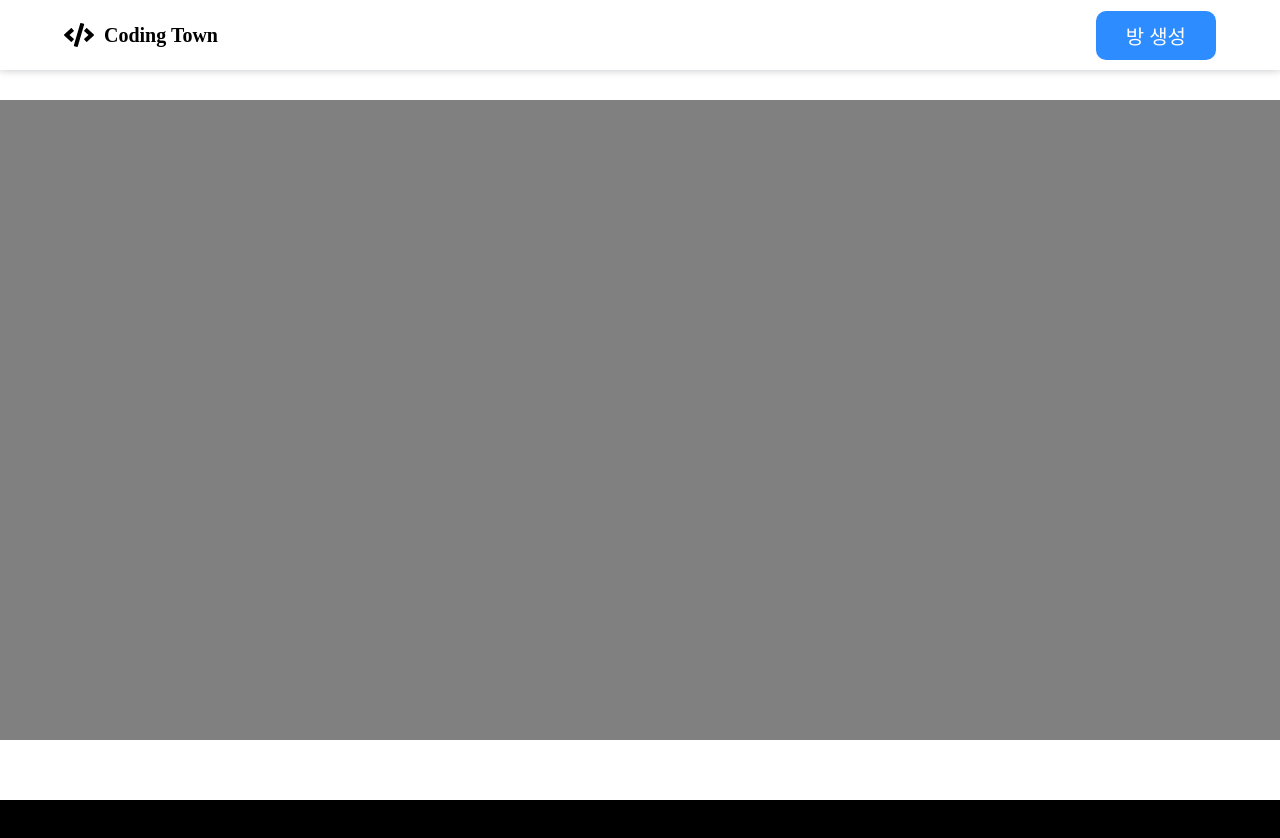
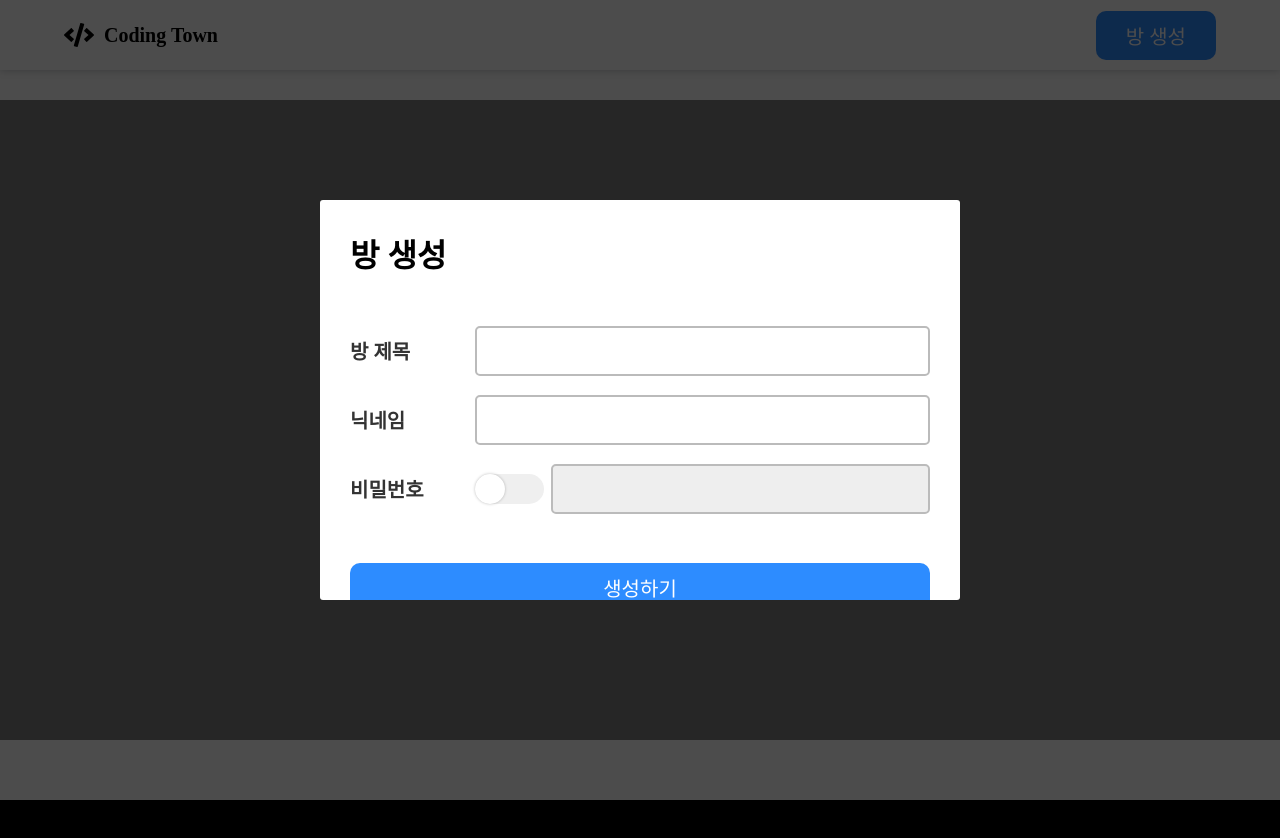
Before and after one commit to Moomi98/codingTown, a Next.js app: page /channel in a window 1280 px wide. Both pictures are taken after a click on the button "방 생성". Shown: the top 838 px of the page. Built offline with nearby package versions, Linux system fonts and the light colour scheme.

Commit message:
feat : 방 생성 모달 구현

```diff
--- a/components/common/TextField.tsx
+++ b/components/common/TextField.tsx
@@ -1,5 +1,12 @@
+import { forwardRef } from "react";
 import styled from "styled-components";
 import { mainColor, disabledColor } from "../../styles/variables";
+
+interface textFieldProps {
+  disabled?: boolean;
+  ref?: React.RefObject<HTMLInputElement>;
+}
+
 const Container = styled.input`
   width: 100%;
   height: 50px;
@@ -12,10 +19,13 @@ const Container = styled.input`
   &:focus {
     border: 2px solid ${mainColor};
   }
+  &:disabled {
+    background-color: #eee;
+  }
 `;
 
-const TextField = () => {
-  return <Container />;
-};
+const TextField = forwardRef<HTMLInputElement, textFieldProps>((props, ref) => {
+  return <Container ref={ref} disabled={props.disabled} />;
+});
 
 export default TextField;
--- /dev/null
+++ b/components/common/Toggle.tsx
@@ -0,0 +1,58 @@
+import styled, { css } from "styled-components";
+import { useState } from "react";
+import { mainColor } from "../../styles/variables";
+
+interface toggleStyledProps {
+  toggle: boolean;
+}
+
+interface toggleProps {
+  click?: Function;
+}
+const ToggleBtn = styled.button<toggleStyledProps>`
+  width: 80px;
+  height: 30px;
+  border-radius: 30px;
+  border: none;
+  cursor: pointer;
+  background-color: ${(props) => (!props.toggle ? "none" : mainColor)};
+  position: relative;
+  display: flex;
+  justify-content: center;
+  align-items: center;
+  transition: all 0.5s ease-in-out;
+`;
+const Circle = styled.div<toggleStyledProps>`
+  background-color: white;
+  width: 30px;
+  height: 30px;
+  border-radius: 50px;
+  position: absolute;
+  box-shadow: rgba(0, 0, 0, 0.25) 0px 0px 3px 0px;
+  left: 0%;
+  transition: all 0.2s ease-in-out;
+  ${(props) =>
+    props.toggle &&
+    css`
+      transform: translate(43px, 0);
+      transition: all 0.2s ease-in-out;
+    `}
+`;
+
+const Toggle = (props: toggleProps) => {
+  const [toggle, setToggle] = useState(false);
+  const clickedToggle = (event: React.MouseEvent) => {
+    event.preventDefault();
+    setToggle((prev) => !prev);
+    if (props.click) {
+      props.click();
+    }
+  };
+  return (
+    <ToggleBtn onClick={clickedToggle} toggle={toggle}>
+      <Circle toggle={toggle} />
+    </ToggleBtn>
+  );
+};
+
+export default Toggle;
--- a/components/header/Header.tsx
+++ b/components/header/Header.tsx
@@ -1,6 +1,8 @@
 import styled from "styled-components";
 import { FaCode } from "react-icons/fa";
 import { mainColor, mainColorHover } from "../../styles/variables";
+import { useState } from "react";
+import Modal from "../modal/CreateRoomModal";
 
 const Container = styled.header`
   position: fixed;
@@ -54,6 +56,8 @@ const CreateRoomButton = styled.button`
 `;
 
 const Header = (): JSX.Element => {
+  const [createRoomModal, setCreateRoomModal] = useState(false);
+
   return (
     <Container>
       <HeaderLayout>
@@ -61,8 +65,11 @@ const Header = (): JSX.Element => {
           <FaCode size={30} />
           <LogoName>Coding Town</LogoName>
         </LogoLayout>
-        <CreateRoomButton>방 생성</CreateRoomButton>
+        <CreateRoomButton onClick={() => setCreateRoomModal(true)}>
+          방 생성
+        </CreateRoomButton>
       </HeaderLayout>
+      {createRoomModal && <Modal close={() => setCreateRoomModal(false)} />}
     </Container>
   );
 };
--- /dev/null
+++ b/components/modal/CreateRoomModal.tsx
@@ -0,0 +1,239 @@
+import styled, { css, keyframes } from "styled-components";
+import React, { useRef, useState } from "react";
+import { useEffect } from "react";
+import TextField from "../common/TextField";
+import Toggle from "../common/Toggle";
+import { mainColor, mainColorHover } from "../../styles/variables";
+interface animationProps {
+  animation: boolean;
+}
+
+interface ModalProps {
+  close: Function;
+}
+
+const fadeIn = keyframes`
+	0% {
+		background: transparent;
+	}
+	100% {
+		background: rgba(0, 0, 0, .7);
+	}
+`;
+const fadeOut = keyframes`
+	0% {
+		background: rgba(0, 0, 0, .7);
+	}
+	100% {
+		background: transparent;
+	}
+`;
+
+const scaleUp = keyframes`
+	0% {
+		transform: scale(.8) translateY(1000px);
+		opacity: 0;
+	}
+	100% {
+		transform: scale(1) translateY(0);
+		opacity: 1;
+	}
+`;
+
+const scaleBack = keyframes`
+	0% {
+		transform: scale(1) translateY(0);
+		opacity: 1;
+	}
+	100% {
+		transform: scale(.8) translateY(1000px);
+		opacity: 0;
+	}
+`;
+
+const openSlideRightToLeft = keyframes`
+  0%{
+    width: 0;
+  }
+  100%{
+    width: 100%;
+  }
+`;
+
+const closeSlideRightToLeft = keyframes`
+  0%{
+    width: 100%;
+  }
+  100%{
+    width: 0;
+  }
+`;
+
+const Container = styled.div<animationProps>`
+  position: fixed;
+  display: flex;
+  flex-direction: column;
+  width: 100%;
+  height: 100%;
+  align-items: center;
+  justify-content: center;
+  top: 0;
+  right: 0;
+  bottom: 0;
+  left: 0;
+  z-index: 100;
+  animation: ${(props) =>
+    css`
+      ${props.animation ? fadeOut : fadeIn} 0.5s
+        cubic-bezier(0.165, 0.84, 0.44, 1) forwards;
+    `};
+`;
+
+const ProjectDetailLayout = styled.div<animationProps>`
+  width: 50%;
+  height: 50%;
+  padding: 30px;
+  display: flex;
+  flex-direction: column;
+  align-items: left;
+  border: none;
+  gap: 40px;
+  border-radius: 3px;
+  box-sizing: border-box;
+  background-color: white;
+  z-index: 100;
+  text-align: left;
+  overflow-y: scroll;
+  animation: ${(props) =>
+    css`
+      ${props.animation
+        ? scaleBack
+        : scaleUp} 0.5s cubic-bezier(0.165, 0.84, 0.44, 1) forwards
+    `};
+`;
+
+const FormLayout = styled.form`
+  width: 100%;
+  height: 100%;
+  display: "flex";
+  flex-direction: column;
+  gap: 10px;
+`;
+
+const Title = styled.h2`
+  font-weight: bold;
+  margin: 0;
+  font-size: 32px;
+`;
+
+const Subtitle = styled.h4`
+  font-weight: 600;
+  color: #888;
+`;
+
+const InputTypeLayout = styled.div`
+  width: 100%;
+  display: flex;
+  justify-content: space-between;
+  align-items: center;
+  @media screen and (max-width: 960px) {
+    align-items: flex-start;
+    flex-direction: column;
+    gap: 10px;
+  }
+`;
+
+const InputType = styled.p`
+  width: 160px;
+  font-size: 20px;
+  font-weight: 600;
+  color: #333;
+`;
+
+const FlexLayout = styled.div`
+  width: 100%;
+  display: flex;
+  align-items: center;
+  gap: 7px;
+`;
+
+const CreateRoomButton = styled.button`
+  border: none;
+  background-color: ${mainColor};
+  color: white;
+  font-size: 20px;
+  font-weight: 500;
+  padding: 10px 30px;
+  border-radius: 10px;
+  text-align: center;
+  cursor: pointer;
+  transition: all 0.2s;
+
+  &:hover {
+    background-color: ${mainColorHover};
+  }
+`;
+
+const Modal = (props: ModalProps) => {
+  const [closeAnimation, setCloseAnimation] = useState(false);
+  const [privateRoom, setPrivateRoom] = useState(false);
+  const passwordRef = useRef<HTMLInputElement>(null);
+
+  const setPassword = () => {
+    if (privateRoom) {
+      setPrivateRoom(false);
+      console.log(passwordRef);
+      if (passwordRef.current) {
+        passwordRef.current.value = "";
+        console.log(passwordRef.current.value);
+      }
+    } else {
+      setPrivateRoom(true);
+    }
+  };
+
+  useEffect(() => {
+    if (closeAnimation) {
+      setTimeout(() => props.close(), 500);
+    }
+  }, [closeAnimation]);
+
+  useEffect(() => {
+    const closeModal = (event: KeyboardEvent) => {
+      if (event.keyCode === 27) {
+        setCloseAnimation(true);
+      }
+    };
+    window.addEventListener("keydown", closeModal);
+
+    return () => window.removeEventListener("keydown", closeModal);
+  }, []);
+
+  return (
+    <Container animation={closeAnimation}>
+      <ProjectDetailLayout animation={closeAnimation}>
+        <Title>방 생성</Title>
+        <FormLayout>
+          <InputTypeLayout>
+            <InputType>방 제목</InputType>
+            <TextField />
+          </InputTypeLayout>
+          <InputTypeLayout>
+            <InputType>닉네임</InputType>
+            <TextField />
+          </InputTypeLayout>
+          <InputTypeLayout>
+            <InputType>비밀번호</InputType>
+            <FlexLayout>
+              <Toggle click={setPassword} />
+              <TextField ref={passwordRef} disabled={!privateRoom} />
+            </FlexLayout>
+          </InputTypeLayout>
+        </FormLayout>
+        <CreateRoomButton>생성하기</CreateRoomButton>
+      </ProjectDetailLayout>
+    </Container>
+  );
+};
+
+export default Modal;
```
